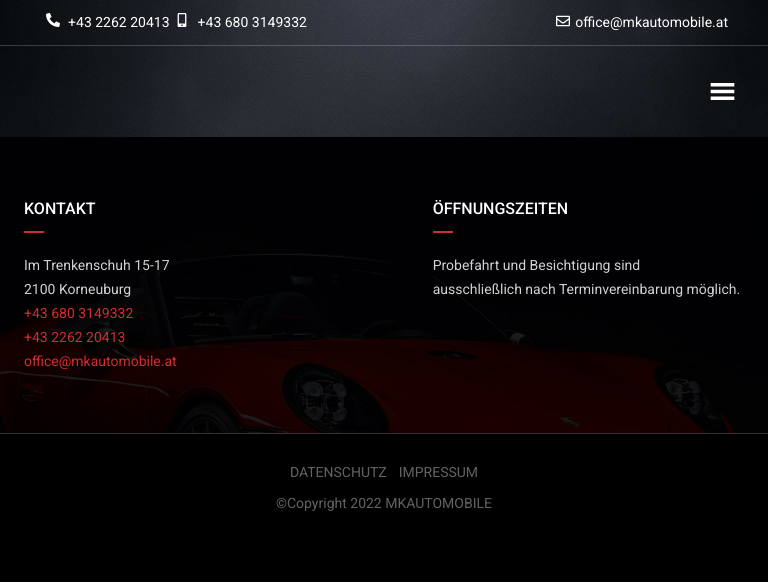
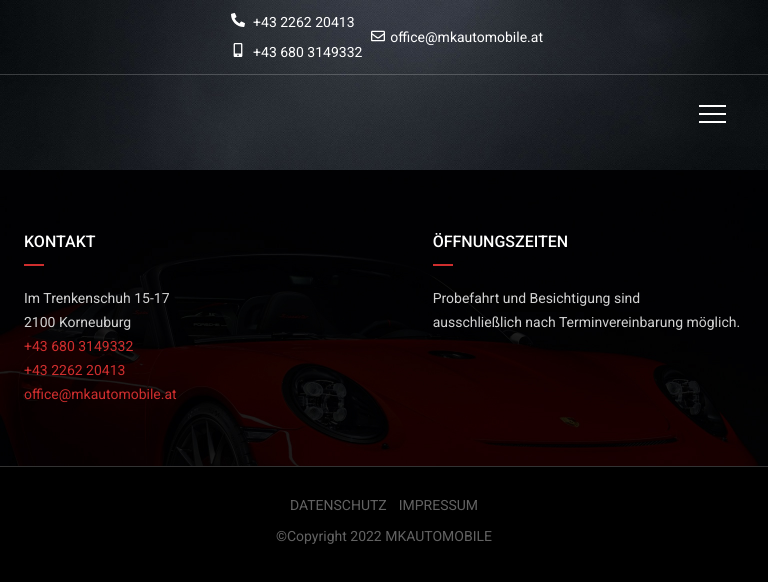
Before and after one commit to nemajeri/MKAutomobile, a React (Create React App) app: page / in a window 768 px wide. Shown: the top 582 px of the page. Built offline with nearby package versions, Linux system fonts and the light colour scheme.

Commit message:
Animated Hamburger Added. Only Search left

```diff
--- a/src/components/Header/Header.css
+++ b/src/components/Header/Header.css
@@ -56,22 +56,12 @@
 }
 
 .mka__container {
-    padding-right: 15px;
-    padding-left: 15px;
+    padding-right: 10px;
+    padding-left: 10px;
     margin-right: auto;
     margin-left: auto;
 }
 
-  @media (min-width: 768px) {
-    .mka__container {
-      width: 750px;
-    }
-  }
-  @media (min-width: 992px) {
-    .mka__container {
-      width: 970px;
-    }
-  }
   @media (min-width: 1200px) {
     .mka__container {
       width: 1170px;
--- a/src/components/Navbar/Navbar.css
+++ b/src/components/Navbar/Navbar.css
@@ -6,14 +6,12 @@
 
 .mka__navbar-links {
     flex: 1;
-    display: flex;
-    justify-content: end;
-    align-items: center;
 }
 
 .mka__navbar-links_container {
     display: flex;
     flex-direction: row;
+    justify-content: center;
 }
 
 .mka__navbar-links_container p {
@@ -58,6 +56,15 @@
     padding: 0 1.5rem;
     cursor: pointer;
     width: 100%;
+}
+
+.mka__navbar-menu_container-links p > a:hover {
+    transition: 0.5s;
+    color: #db2d2e;
+}
+
+.mka__navbar-menu_container-links p > a.active {
+    color: #db2d2e;
 }
 
  /* Search */
@@ -108,20 +115,26 @@ input {
         display: none;
     }
 
+    .mka___hamburger-menu {
+       float: right;
+       margin-top: -17px;
+    }
+
     .mka__navbar-menu_container {
         background-color: #0f1215;
         width: 100%;
         margin-top: 0.5rem;
         border-radius: 5px;
+        position: relative;
     }
 
     .mka__navbar-menu-margins {
-        margin-left: auto;
+        margin-left: 0;
         margin-right: auto;
-        padding-left: 15px;
-        padding-right: 15px;
-        width: 100%;
-        margin-top: 40px;
+        margin-top: 30px;
+        position: absolute;
+        right: 27px;
+        left: 53px;
     }
 }
 
--- a/src/components/Navbar/Navbar.jsx
+++ b/src/components/Navbar/Navbar.jsx
@@ -3,11 +3,11 @@ import './Navbar.css'
 import { useState } from 'react'
 import { FaSearch } from 'react-icons/fa'
 import { NavLink } from 'react-router-dom'
-import { GiHamburgerMenu } from 'react-icons/gi'
-import { AiOutlineClose } from 'react-icons/ai'
+import { IoClose } from 'react-icons/io5'
+import { Fade as Hamburger } from 'hamburger-react'
 
 function Navbar() {
-  const [toggleMenu, setToggleMenu] = useState(false)
+  const [isOpen, setOpen] = useState(false)
   const [toggleSearch, setSearchWindow] = useState(false)
   return (
     <div className='mka__navbar'>
@@ -20,23 +20,22 @@ function Navbar() {
            <p><NavLink to='/galerie'>GALERIE</NavLink></p>
            <p><NavLink to='/kontakt'>KONTAKT</NavLink></p>
            <div className='mka__search_column'>
-        <p><i><FaSearch onClick={() => setSearchWindow(!toggleSearch)} /></i></p>
+           <p><i>{ toggleSearch
+           ? < IoClose color="#fff" className='io-close' size={19} onClick={() => setSearchWindow(false)} />
+           : < FaSearch onClick={() => setSearchWindow(true)}/> }</i></p>
            {
-            toggleSearch ?
+            toggleSearch &&
               <div className='mka__search-div'>
               < input type="text" value="Suche..."/>
               </div>
-           : null
           }
            </div>
           </div>
           {
-           toggleMenu
-          ? <AiOutlineClose color="#fff" className='mka___hamburger-menu' size={27} onClick={() => setToggleMenu(false)} />
-          : <GiHamburgerMenu size={27} className='mka___hamburger-menu' color="#fff" onClick={() => setToggleMenu(true)} />
+        <div className='mka___hamburger-menu'>< Hamburger color="#fff" className='' size={27} toggled={isOpen} toggle={setOpen} /></div>
           }
           {
-          <div className='mka__navbar-menu-margins'>
+            isOpen  &&  <div className='mka__navbar-menu-margins'>
           <div className='mka__navbar-menu_container'>
             <div className='mka__navbar-menu_container-links'>
               <p><NavLink to='/'>HOME</NavLink></p>
@@ -47,7 +46,7 @@ function Navbar() {
          <p><NavLink to='/kontakt'>KONTAKT</NavLink></p>
               </div>
               </div>
-              </div> && toggleMenu
+              </div>
           }
           </div>
       </div>
```
